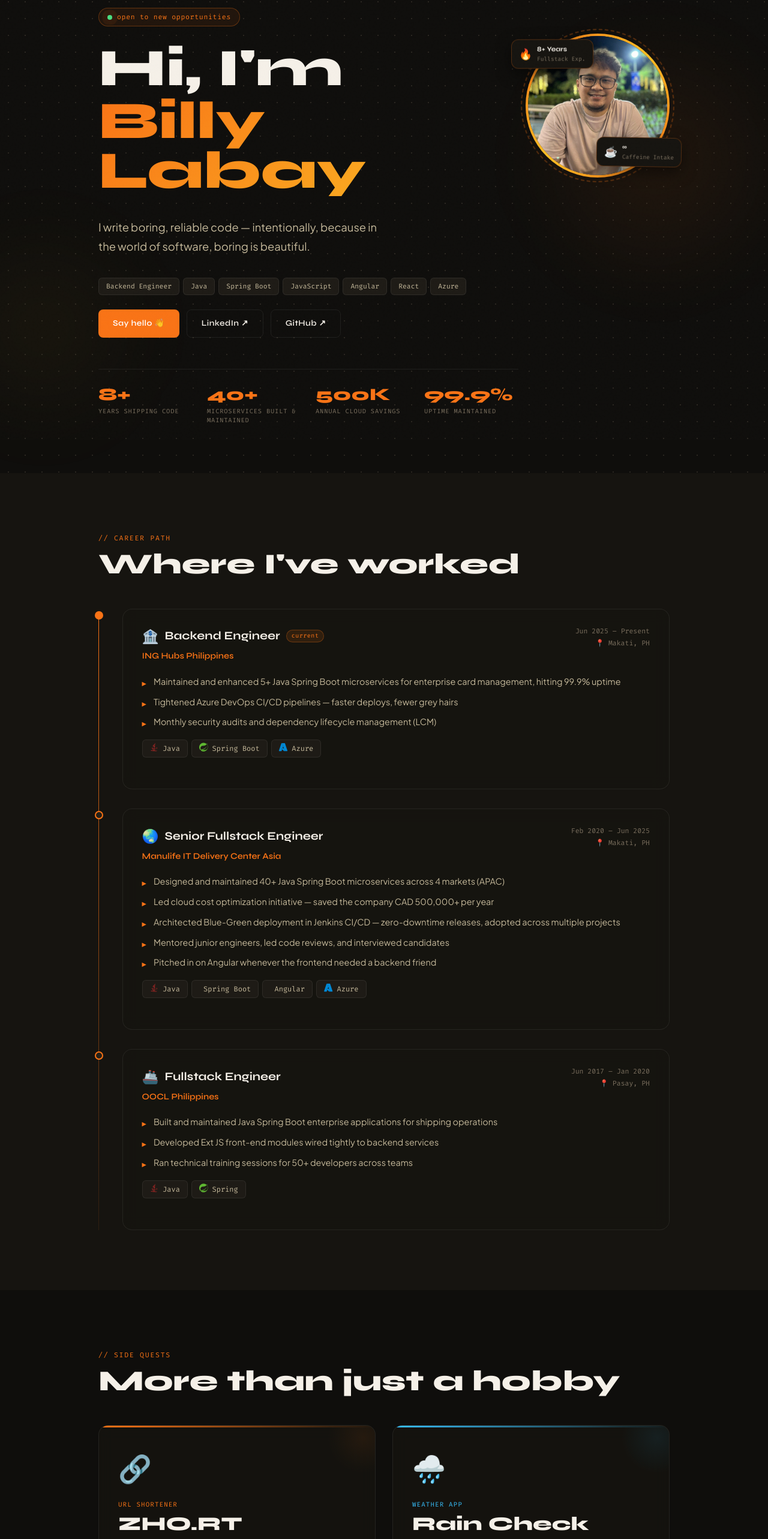
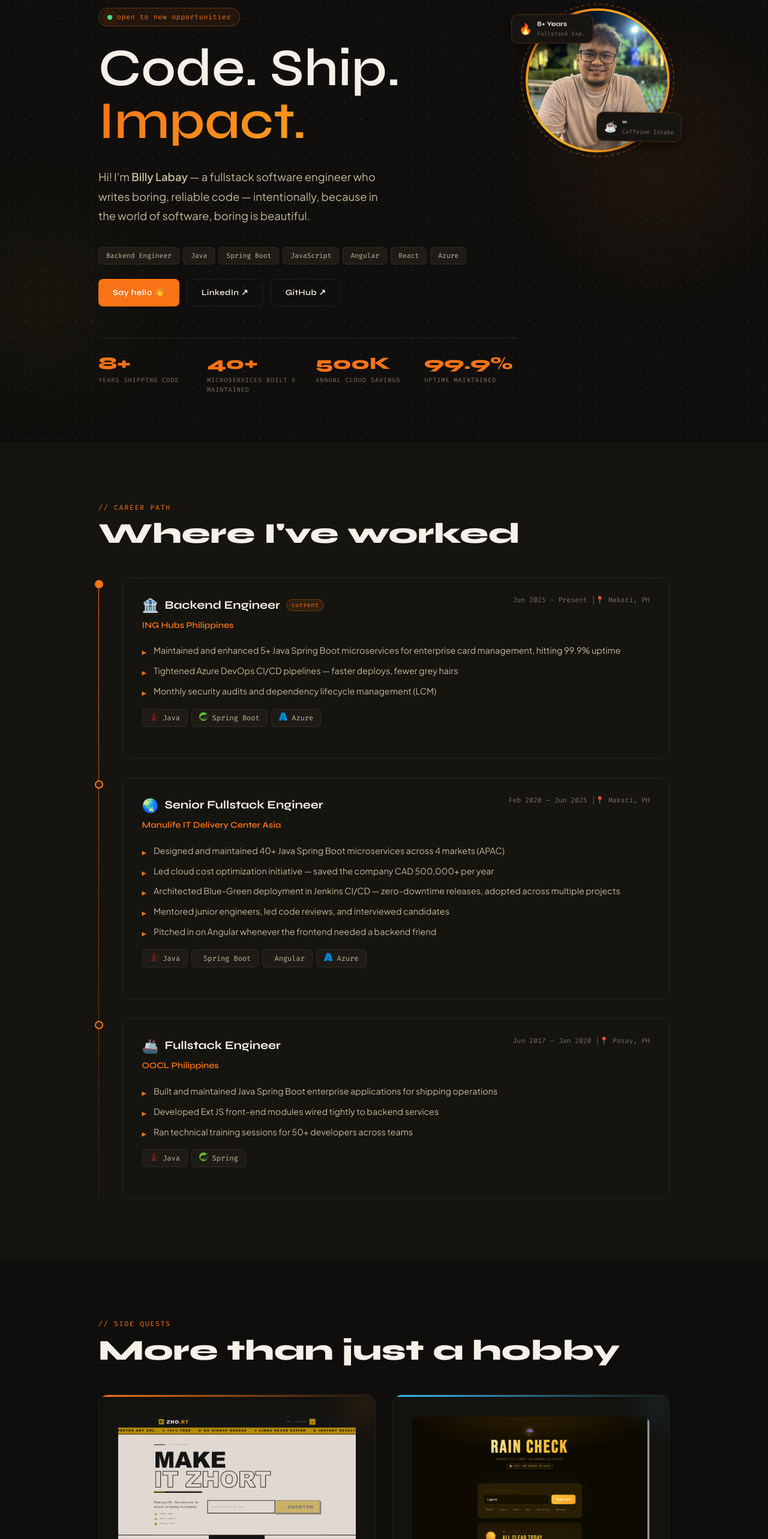
Before and after one commit to thebrodigy/billy-portfolio, a React (Vite) app: page / in a window 1280 px wide. Shown: the part 67-2633 px from the top of the page at 60% size. Built offline with nearby package versions, Linux system fonts and the light colour scheme.

Commit message:
chore: add thumbnails in project section and fix layout issues across the app

```diff
--- a/src/components/Experience.jsx
+++ b/src/components/Experience.jsx
@@ -91,10 +91,7 @@
                       </div>
                       <div style={{ textAlign: 'right' }}>
                         <div style={{ fontFamily: 'Fira Code, monospace', fontSize: '0.72rem', color: 'var(--muted)', marginBottom: 3 }}>
-                          {exp.period}
-                        </div>
-                        <div style={{ fontFamily: 'Fira Code, monospace', fontSize: '0.72rem', color: 'var(--muted)' }}>
-                          📍 {exp.location}
+                          {exp.period} |📍 {exp.location}
                         </div>
                       </div>
                     </div>
--- a/src/components/Footer.jsx
+++ b/src/components/Footer.jsx
@@ -21,14 +21,6 @@
         gap: 12,
       }}>
         <div style={{ display: 'flex', alignItems: 'center', gap: 10 }}>
-          <div style={{
-            width: 28, height: 28, borderRadius: 7,
-            background: 'linear-gradient(135deg, #f97316, #fbbf24)',
-            display: 'flex', alignItems: 'center', justifyContent: 'center',
-            fontFamily: 'Syne, sans-serif', fontWeight: 800, fontSize: '0.7rem', color: '#fff',
-          }}>
-            BL
-          </div>
           <span style={{ fontFamily: 'Fira Code, monospace', fontSize: '0.72rem', color: 'var(--muted)' }}>
             © {year} {META.name}
           </span>
--- a/src/components/Hero.jsx
+++ b/src/components/Hero.jsx
@@ -80,17 +80,17 @@
             <div style={{ opacity: 0, animation: 'fadeUp 0.7s ease 0.15s forwards' }}>
               <h1 style={{
                 fontFamily: 'Syne, sans-serif',
-                fontWeight: 800,
+                fontWeight: 600,
                 fontSize: 'clamp(3rem, 9vw, 5.5rem)',
                 lineHeight: 0.95,
                 color: 'var(--text)',
                 marginBottom: 4,
               }}>
-                Hi, I'm
+                Code. Ship.
               </h1>
               <h1 style={{
                 fontFamily: 'Syne, sans-serif',
-                fontWeight: 800,
+                fontWeight: 600,
                 fontSize: 'clamp(3rem, 9vw, 5.5rem)',
                 lineHeight: 0.95,
                 background: 'linear-gradient(135deg, #f97316 0%, #fbbf24 100%)',
@@ -99,7 +99,7 @@
                 backgroundClip: 'text',
                 marginBottom: 24,
               }}>
-                Billy Labay
+                Impact.
               </h1>
             </div>
           </div>
@@ -182,8 +182,6 @@
               </div>
             </div>
           </div>
-
-
         <div>
 
         {/* Tagline */}
@@ -194,7 +192,7 @@
             maxWidth: 480,
             lineHeight: 1.75,
           }}>
-                {META.tagline}
+            Hi! I'm <strong>Billy Labay</strong> — a fullstack software engineer who writes boring, reliable code — intentionally, because in the world of software, boring is beautiful.
           </p>
         </div>
 
--- a/src/components/Projects.jsx
+++ b/src/components/Projects.jsx
@@ -64,9 +64,7 @@
                   pointerEvents: 'none',
                 }} />
 
-                {/* Emoji */}
-                <div style={{ fontSize: '2.8rem', marginBottom: 20 }}>{project.emoji}</div>
-
+                <img src={project.thumbnail} alt={`${project.name} thumbnail`} style={{ width: '100%', borderRadius: 12, marginBottom: 20 }} />
                 {/* Category */}
                 <div style={{
                   fontFamily: 'Fira Code, monospace',
@@ -110,7 +108,8 @@
                 </div>
 
                 {/* Links */}
-                <div style={{ display: 'flex', gap: 10 }}>
+                <div style={{ display: 'flex', flexWrap: 'wrap', gap: 10 }}>
+                  <span>
                     {project.url && (
                       <a
                         href={project.url}
@@ -123,17 +122,22 @@
                         Visit
                       </a>
                     )}
+                  </span>
                   {project.github && (
+                    project.github.map(repo => (
+                      <span>
                         <a
-                      href={project.github}
+                          href={repo.url}
                           target="_blank"
                           rel="noreferrer"
                           className="btn-outline"
-                      style={{ fontSize: '0.8rem', padding: '9px 18px' }}
+                          style={{ fontSize: '0.8rem', padding: '9px 18px', display: 'inline-flex', alignItems: 'center', gap: 6 }}
                         >
                           <GitHubIcon />
-                      Source
+                          {repo.label}
                         </a>
+                      </span>
+                    ))
                   )}
                 </div>
               </div>
--- a/src/components/Skills.jsx
+++ b/src/components/Skills.jsx
@@ -16,13 +16,13 @@
           display: 'grid',
           gridTemplateColumns: 'repeat(auto-fit, minmax(280px, 1fr))',
           gap: 24,
-          marginBottom: 56,
+          alignItems: 'stretch',
         }}>
           {SKILLS.map((group, i) => (
             <FadeIn key={group.category} delay={i * 0.07}>
               <div
                 className="card"
-                style={{ padding: '24px 28px' }}
+                style={{ padding: '24px 28px', height: '100%' }}
               >
                 <div style={{ display: 'flex', alignItems: 'center', gap: 10, marginBottom: 16 }}>
                   <span style={{ fontSize: '1.2rem' }}>{group.emoji}</span>
--- a/src/data/index.js
+++ b/src/data/index.js
@@ -2,7 +2,7 @@
 export const META = {
   name: 'Billy Labay',
   role: 'Fullstack Engineer',
-  tagline: "I write boring, reliable code — intentionally, because in the world of software, boring is beautiful. ",
+  tagline: "Hi! I'm <strong>Billy Labay</strong>. I write boring, reliable code — intentionally, because in the world of software, boring is beautiful. ",
   location: 'Laguna, PH',
   phone: '+63 961 023 5867',
   email: 'labaybillyjames@gmail.com',
@@ -88,10 +88,13 @@
     description:
       "Long URLs are a crime. ZHO.RT is the verdict. Paste your URL, get something short and shareable. Fast, clean, no nonsense.",
     url: 'https://zhort.vercel.app',
-    github: 'https://github.com/thebrodigy/zho.rt-web',
+    github: [
+      { label: 'Frontend', url: 'https://github.com/thebrodigy/zho.rt-web' },
+    ],
     tags: ['Frontend', 'React', 'NextJS', 'Tailwind', 'Vercel'],
     emoji: '🔗',
     color: '#f97316',
+    thumbnail: '/thumbnails/zhort.png',
   },
   {
     name: 'Rain Check',
@@ -99,19 +102,43 @@
     description:
       "Check the weather before you regret it. Real-time forecasts served with a side of personality. Because nobody likes surprise rain.",
     url: 'https://raincheckweb.vercel.app',
-    github: 'https://github.com/thebrodigy/rain-check-web',
+    github: [
+      { label: 'Frontend', url: 'https://github.com/thebrodigy/rain-check-web' },
+      { label: 'Backend', url: 'https://github.com/thebrodigy/rain-check'},
+    ],
     tags: ['Fullstack', 'React', 'NextJS', 'Tailwind', 'Java','Spring Boot', 'OpenWeather API','Vercel', 'Render'],
     emoji: '🌧️',
     color: '#38bdf8',
+    thumbnail: '/thumbnails/raincheck.png',
   },
 ]
 
 //Skills
 export const SKILLS = [
   {
-    category: 'Languages & Frameworks',
+    category: 'Backend',
     emoji: '☕',
     items: ['Java', 'Spring', 'Spring Boot', 'Spring MVC', 'Spring Data JPA', 'Hibernate', 'Spring Security'],
+  },
+  {
+    category: 'Frontend',
+    emoji: '🖥️',
+    items: ['Angular', 'Ext JS', 'React', 'NextJS', 'Vite', 'Tailwind CSS'],
+  },
+  {
+    category: 'Databases & Caching',
+    emoji: '🗄️',
+    items: ['SQL Server', 'Oracle DB', 'MongoDB', 'Redis'],
+  },
+  {
+    category: 'Cloud & DevOps',
+    emoji: '☁️',
+    items: ['Microsoft Azure', 'Docker', 'Kubernetes', 'OpenShift', 'Azure DevOps', 'Jenkins', 'CI/CD', 'Git', 'Maven', 'Vercel', 'Netlify', 'Render'],
+  },
+  {
+    category: 'Messaging & Queues',
+    emoji: '📨',
+    items: ['RabbitMQ', 'Azure Service Bus'],
   },
   {
     category: 'APIs & Architecture',
@@ -119,29 +146,9 @@
     items: ['REST APIs', 'Microservices', 'Clean Architecture', 'SOLID Principles', 'Design Patterns'],
   },
   {
-    category: 'Databases & Caching',
-    emoji: '🗄️',
-    items: ['SQL Server', 'Oracle DB', 'MongoDB', 'Redis'],
-  },
-  {
-    category: 'Messaging & Queues',
-    emoji: '📨',
-    items: ['RabbitMQ', 'Azure Service Bus'],
-  },
-  {
-    category: 'Cloud & DevOps',
-    emoji: '☁️',
-    items: ['Microsoft Azure', 'Docker', 'Kubernetes', 'OpenShift', 'Azure DevOps', 'Jenkins', 'CI/CD', 'Git', 'Maven', 'Vercel', 'Netlify', 'Render'],
-  },
-  {
     category: 'Security & Testing',
     emoji: '🔐',
     items: ['JWT', 'OAuth2', 'JUnit', 'Mockito'],
-  },
-  {
-    category: 'Frontend',
-    emoji: '🖥️',
-    items: ['Angular', 'Ext JS', 'React', 'NextJS', 'Vite', 'Tailwind CSS'],
   },
 ]
 
```
Also changed, not shown: public/thumbnails/raincheck.png (added), public/thumbnails/zhort.png (added). Lines whose indentation alone changed are shown as unchanged.
